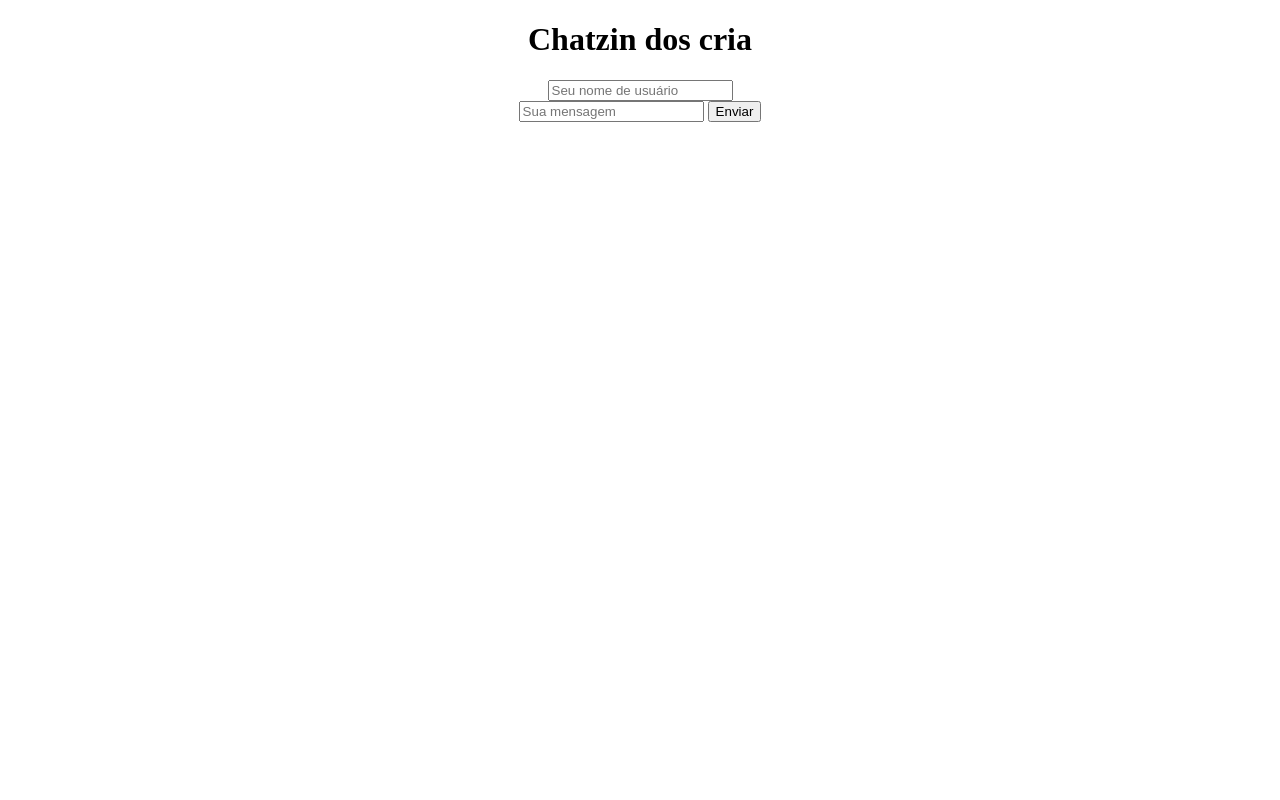
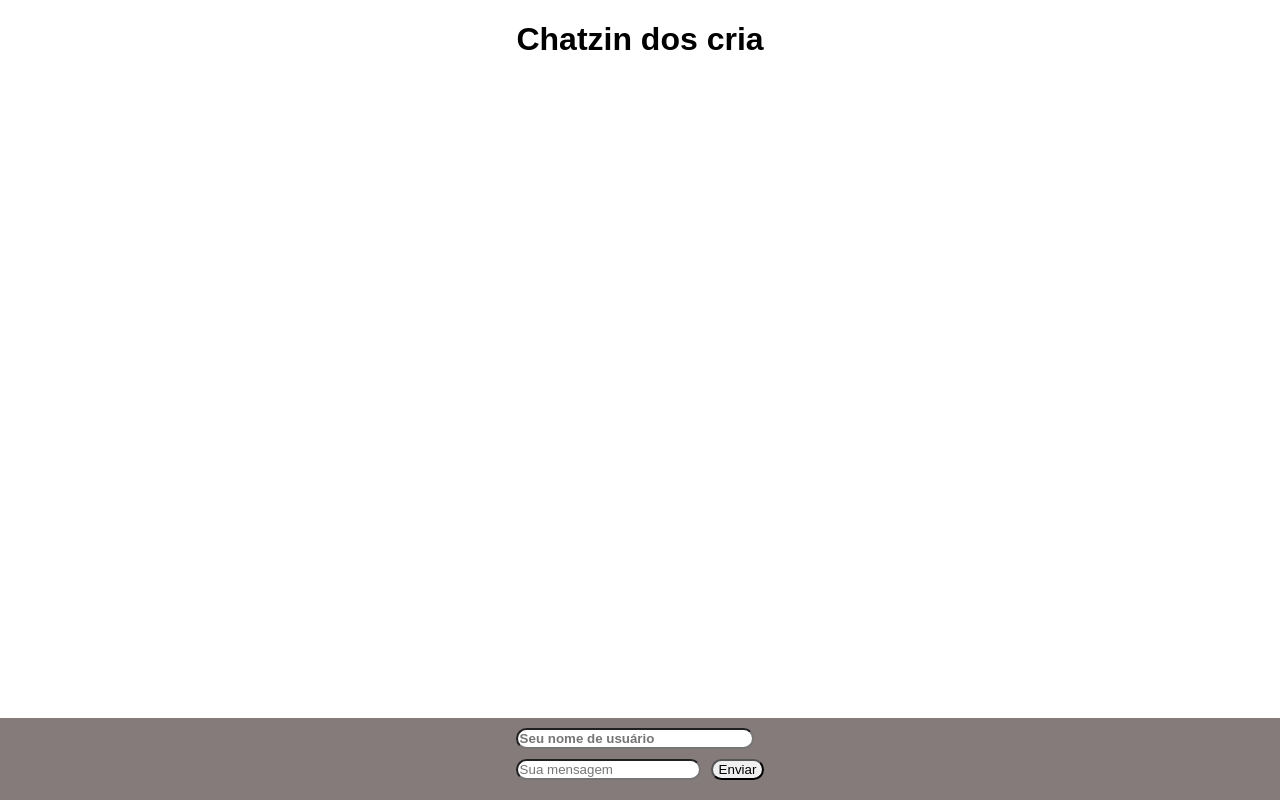
Before and after one commit to OneVic200/Projeto-chat, a website: page public/index.html in a window 1280 px wide. Drawn offline with nearby package versions, Linux system fonts and the light colour scheme; no server answers.

Commit message:
Update index.html

```diff
--- a/public/index.html
+++ b/public/index.html
@@ -4,6 +4,7 @@
 <head>
   <title>Bate-papo Node.js e Socket.IO</title>
   <meta name="viewport" content="width=device-width, initial-scale=1.0">
+  <link rel="stylesheet" href="/public/style.css">
 </head>
 
 <body align="center">
```
